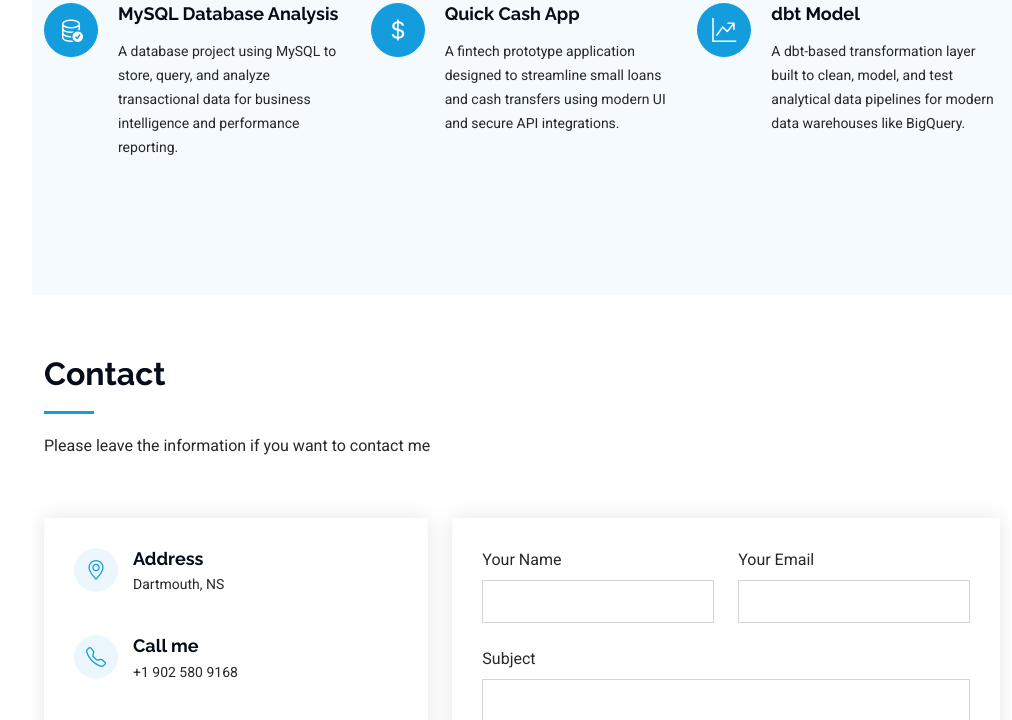
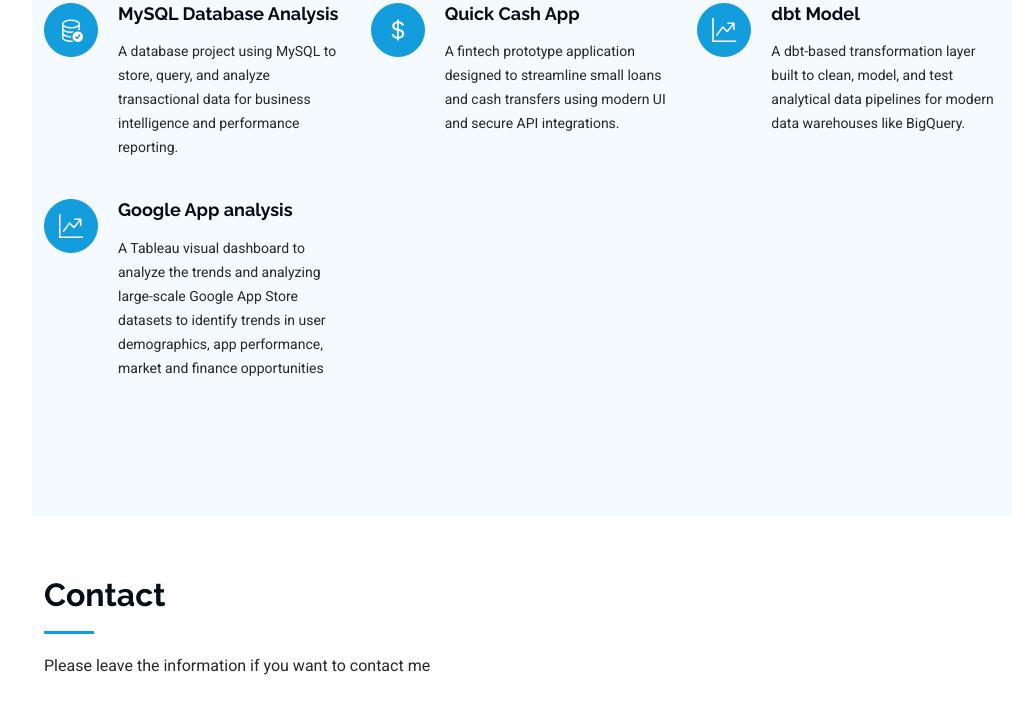
Before and after one commit to KhoaPhung22/Portfolio_website, a plain HTML site: page iPortfolio-1.0.0/iPortfolio-1.0.0/index.html in a window 1280 px wide. Shown: the part 3272-3992 px from the top of the page, without its empty margins (268-1280 px from the left). Drawn offline with Linux system fonts and the light colour scheme.

Commit message:
Adding the google app data project ot the project section

```diff
--- a/iPortfolio-1.0.0/iPortfolio-1.0.0/index.html
+++ b/iPortfolio-1.0.0/iPortfolio-1.0.0/index.html
@@ -362,6 +362,14 @@
             </div>
           </div>
 
+          <div class="col-lg-4 col-md-6 service-item d-flex" data-aos="fade-up" data-aos-delay="600">
+            <div class="icon flex-shrink-0"><i class="bi bi-graph-up-arrow"></i></div>
+            <div>
+              <h4 class="title"><a href="Google-App-Data visualization.html" class="stretched-link">Google App analysis</a></h4>
+              <p class="description">A Tableau visual dashboard to analyze the trends and analyzing large-scale Google App Store datasets to identify trends in user demographics, app performance, market and finance opportunities</p>
+            </div>
+          </div>
+
         </div>
 
     </section><!-- /Services Section -->
```
